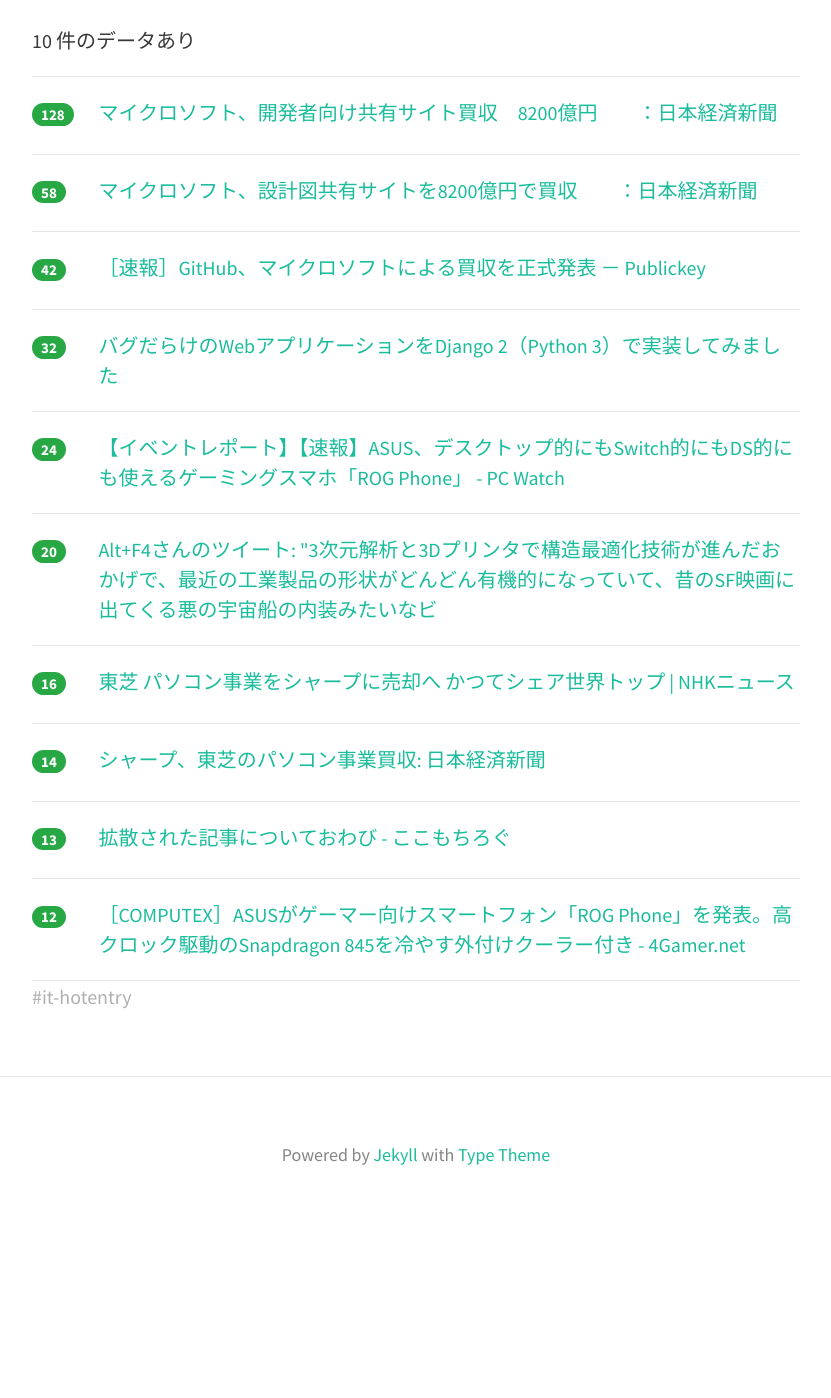
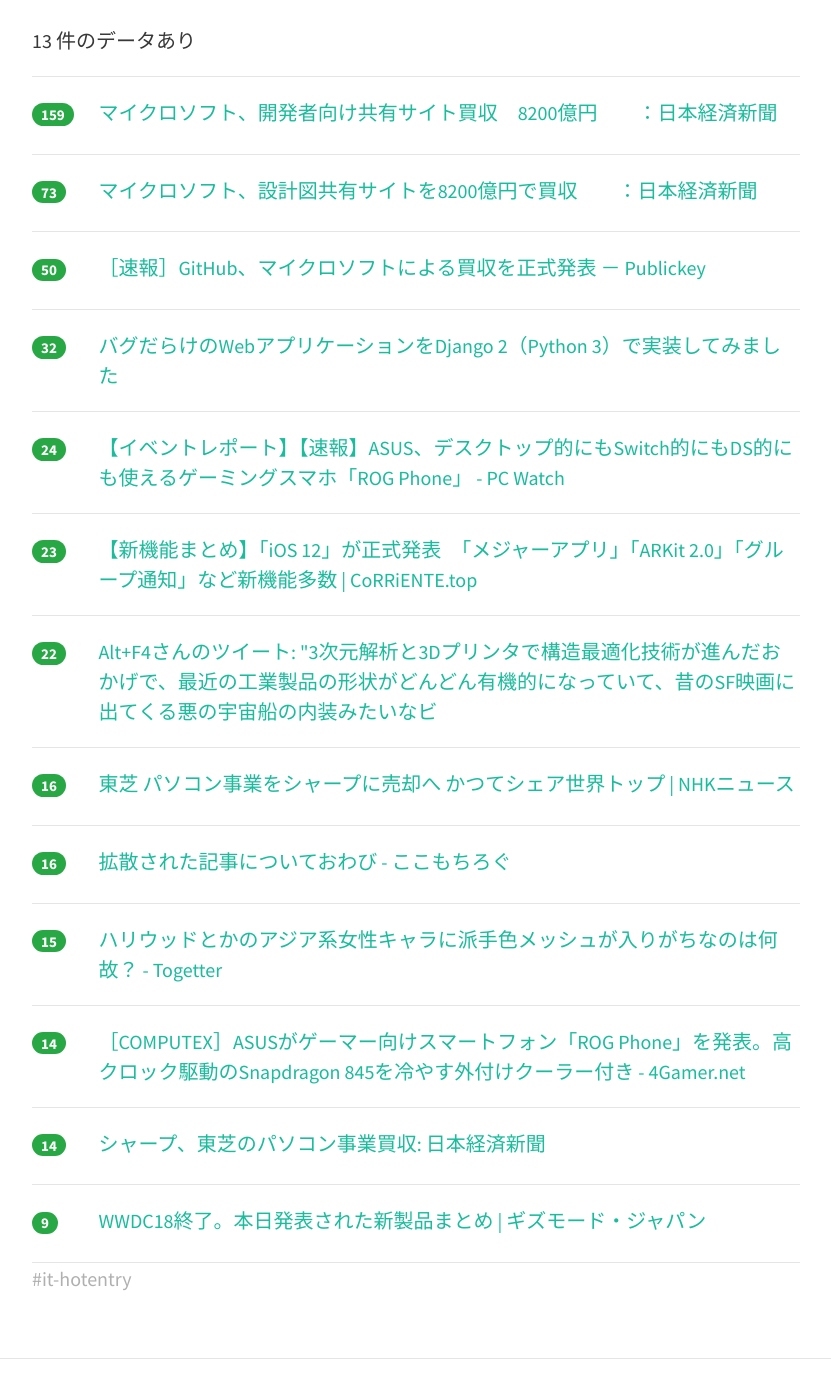
Before and after one commit to yatta47/hatena-matome-site, a Jekyll site: the page built from _posts/2018-06-05-hatena.md, in a window 1280 px wide and 1400 px high, scrolled down 297 px. Shown: the whole window, without its empty margins (224-1055 px from the left). Built offline with Jekyll 4.4.1, drawn with Linux system fonts in a browser that asks for light colours; nearby versions of some CDN libraries; before the commit the page ends 1529 px from its top, so only the background shows below that.

Commit message:
Updated 2018-06-05

```diff
--- a/_posts/2018-06-05-hatena.md
+++ b/_posts/2018-06-05-hatena.md
@@ -1,23 +1,23 @@
 ---
 layout: post
 title:  "2018-06-05 はてぶIT"
-date:   2018-06-05 07:01:04
+date:   2018-06-05 08:00:28
 tags: [it-hotentry]
 ---
-10 件のデータあり
+13 件のデータあり
 
 <hr><div class="row">
-<div class="col-1"><span class="badge badge-pill badge-success h2">128</span></div>
+<div class="col-1"><span class="badge badge-pill badge-success h2">159</span></div>
 <div class="col-11"><a href='https://www.nikkei.com/article/DGXMZO31366610V00C18A6FF8000/' target='_blank'>マイクロソフト、開発者向け共有サイト買収　8200億円　　：日本経済新聞</a></div>
 </div>
 <hr>
 <div class="row">
-<div class="col-1"><span class="badge badge-pill badge-success h2">58</span></div>
+<div class="col-1"><span class="badge badge-pill badge-success h2">73</span></div>
 <div class="col-11"><a href='https://www.nikkei.com/article/DGXMZO3136661005062018FF8000/' target='_blank'>マイクロソフト、設計図共有サイトを8200億円で買収　　：日本経済新聞</a></div>
 </div>
 <hr>
 <div class="row">
-<div class="col-1"><span class="badge badge-pill badge-success h2">42</span></div>
+<div class="col-1"><span class="badge badge-pill badge-success h2">50</span></div>
 <div class="col-11"><a href='https://www.publickey1.jp/blog/18/github_3.html' target='_blank'>［速報］GitHub、マイクロソフトによる買収を正式発表 － Publickey</a></div>
 </div>
 <hr>
@@ -32,7 +32,12 @@ tags: [it-hotentry]
 </div>
 <hr>
 <div class="row">
-<div class="col-1"><span class="badge badge-pill badge-success h2">20</span></div>
+<div class="col-1"><span class="badge badge-pill badge-success h2">23</span></div>
+<div class="col-11"><a href='https://corriente.top/ios12-new-features-summary/' target='_blank'>【新機能まとめ】「iOS 12」が正式発表　「メジャーアプリ」「ARKit 2.0」「グループ通知」など新機能多数 | CoRRiENTE.top</a></div>
+</div>
+<hr>
+<div class="row">
+<div class="col-1"><span class="badge badge-pill badge-success h2">22</span></div>
 <div class="col-11"><a href='http://twitter.com/i_kaseki/status/1003475139252535296' target='_blank'>Alt+F4さんのツイート: "3次元解析と3Dプリンタで構造最適化技術が進んだおかげで、最近の工業製品の形状がどんどん有機的になっていて、昔のSF映画に出てくる悪の宇宙船の内装みたいなビ</a></div>
 </div>
 <hr>
@@ -42,17 +47,27 @@ tags: [it-hotentry]
 </div>
 <hr>
 <div class="row">
+<div class="col-1"><span class="badge badge-pill badge-success h2">16</span></div>
+<div class="col-11"><a href='http://www.cocoamocchi.com/entry/owabi' target='_blank'>拡散された記事についておわび - ここもちろぐ</a></div>
+</div>
+<hr>
+<div class="row">
+<div class="col-1"><span class="badge badge-pill badge-success h2">15</span></div>
+<div class="col-11"><a href='https://togetter.com/li/1233946' target='_blank'>ハリウッドとかのアジア系女性キャラに派手色メッシュが入りがちなのは何故？ - Togetter</a></div>
+</div>
+<hr>
+<div class="row">
+<div class="col-1"><span class="badge badge-pill badge-success h2">14</span></div>
+<div class="col-11"><a href='http://www.4gamer.net/games/047/G004755/20180604008/' target='_blank'>［COMPUTEX］ASUSがゲーマー向けスマートフォン「ROG Phone」を発表。高クロック駆動のSnapdragon 845を冷やす外付けクーラー付き - 4Gamer.net</a></div>
+</div>
+<hr>
+<div class="row">
 <div class="col-1"><span class="badge badge-pill badge-success h2">14</span></div>
 <div class="col-11"><a href='https://r.nikkei.com/article/DGXMZO31348640U8A600C1TJ2000?s=1' target='_blank'>シャープ、東芝のパソコン事業買収: 日本経済新聞</a></div>
 </div>
 <hr>
 <div class="row">
-<div class="col-1"><span class="badge badge-pill badge-success h2">13</span></div>
-<div class="col-11"><a href='http://www.cocoamocchi.com/entry/owabi' target='_blank'>拡散された記事についておわび - ここもちろぐ</a></div>
+<div class="col-1"><span class="badge badge-pill badge-success h2">9</span></div>
+<div class="col-11"><a href='https://www.gizmodo.jp/2018/06/wwdc18-apple-product.html' target='_blank'>WWDC18終了。本日発表された新製品まとめ | ギズモード・ジャパン</a></div>
 </div>
 <hr>
-<div class="row">
-<div class="col-1"><span class="badge badge-pill badge-success h2">12</span></div>
-<div class="col-11"><a href='http://www.4gamer.net/games/047/G004755/20180604008/' target='_blank'>［COMPUTEX］ASUSがゲーマー向けスマートフォン「ROG Phone」を発表。高クロック駆動のSnapdragon 845を冷やす外付けクーラー付き - 4Gamer.net</a></div>
-</div>
-<hr>
```
